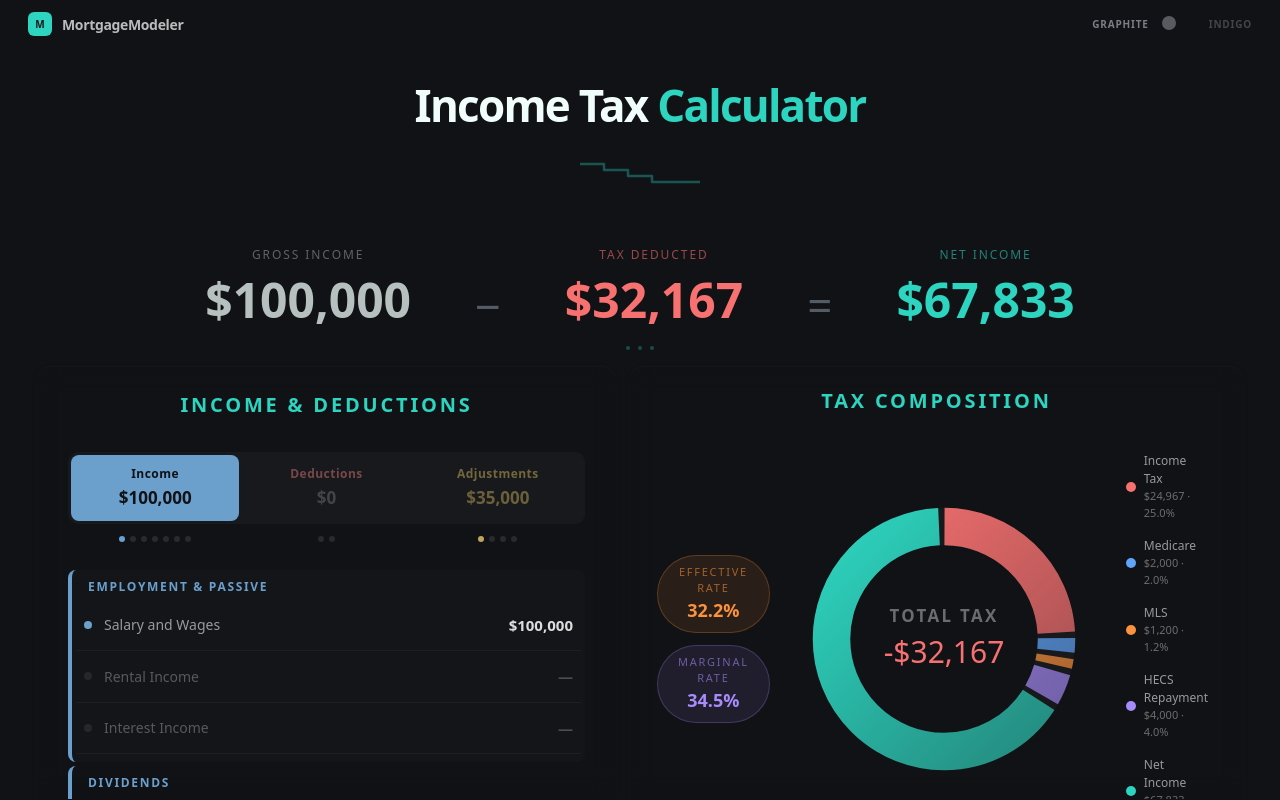
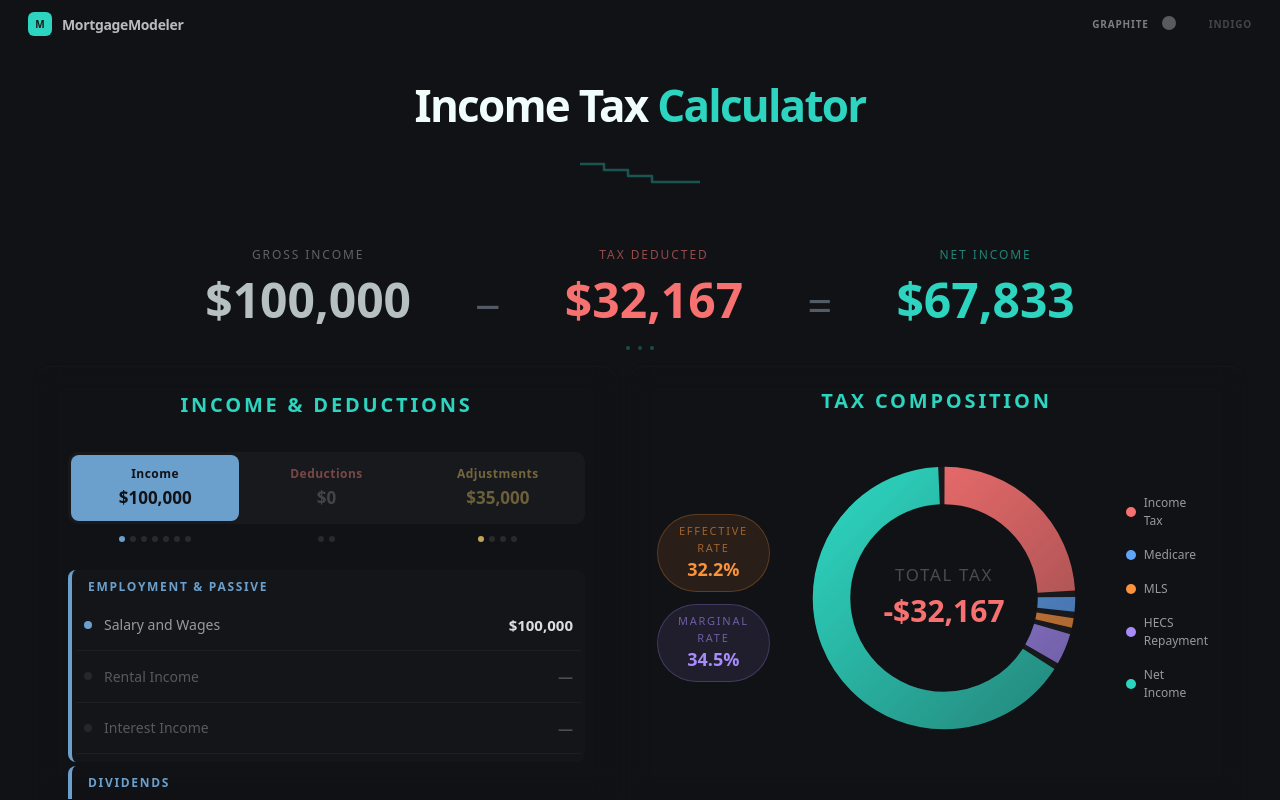
Before and after one commit to jordanlbf/MortgageModeler, a Next.js app in the folder frontend/: page /tax in a window 1280 px wide. Built offline with nearby package versions, Linux system fonts and the light colour scheme.

Commit message:
feat(tax): interactive donut hover, simplified legend, progress dots with completion tick

```diff
--- a/frontend/src/components/tax/TaxBreakdown.tsx
+++ b/frontend/src/components/tax/TaxBreakdown.tsx
@@ -27,12 +27,13 @@ const CARD_STYLE = { borderTopWidth: 3, borderTopColor: t.accentBorder, backgrou
 
 const GAP = 0.008; // ~0.8% of circumference per gap
 
-function DonutChart({ segments, totalTax, hoveredKey, onHover, onClick }: {
+function DonutChart({ segments, totalTax, hoveredKey, onHover, onClick, activeSegment }: {
   segments: { key: string; label: string; color: string; value: number }[];
   totalTax: number;
   hoveredKey: string | null;
   onHover: (key: string | null) => void;
   onClick: (key: string) => void;
+  activeSegment: { label: string; value: number; pct: string; color: string; isDeduction: boolean } | null;
 }) {
   const visible = segments.filter((s) => s.value > 0);
   const total = segments.reduce((sum, s) => sum + s.value, 0);
@@ -81,12 +82,17 @@ function DonutChart({ segments, totalTax, hoveredKey, onHover, onClick }: {
           />
         );
       })}
-      <text x="80" y="71" textAnchor="middle" className="fill-muted/40 text-[9px] font-semibold uppercase tracking-[0.14em]">
-        Total tax
+      <text x="80" y={activeSegment ? 68 : 71} textAnchor="middle" className="text-[9px] font-medium uppercase tracking-widest" style={{ transition: "all 0.2s" }} fill={activeSegment ? activeSegment.color : "rgba(161,161,170,0.4)"}>
+        {activeSegment ? activeSegment.label : "Total Tax"}
       </text>
-      <text x="80" y="93" textAnchor="middle" fill="#f87171" className="text-[16px] font-light tabular-nums">
-        {`-${formatCurrencyShort(totalTax)}`}
+      <text x="80" y={activeSegment ? 88 : 93} textAnchor="middle" className="text-[16px] font-bold tabular-nums" style={{ transition: "all 0.2s" }} fill={activeSegment ? activeSegment.color : "#f87171"}>
+        {activeSegment ? `${activeSegment.isDeduction ? "-" : ""}${formatCurrencyShort(activeSegment.value)}` : `-${formatCurrencyShort(totalTax)}`}
       </text>
+      {activeSegment && (
+        <text x="80" y="103" textAnchor="middle" className="text-[8px] font-medium tabular-nums" fill={activeSegment.color} opacity="0.6">
+          {activeSegment.pct}%
+        </text>
+      )}
     </svg>
   );
 }
@@ -229,6 +235,11 @@ export default function TaxComposition({
   const taxSegments = allSegments.filter((s) => s.key !== "net_income");
   const gross = taxableIncome > 0 ? taxableIncome : totalTax + netIncome;
 
+  const activeSegData = activeKey ? allSegments.find((s) => s.key === activeKey) : null;
+  const activeSegment = activeSegData && total > 0
+    ? { label: activeSegData.label, value: activeSegData.value, pct: ((activeSegData.value / total) * 100).toFixed(1), color: activeSegData.color, isDeduction: activeSegData.key !== "net_income" }
+    : null;
+
   return (
     <GlassCard className="flex flex-1 min-h-0 flex-col" style={CARD_STYLE}>
       <div className="custom-scrollbar flex flex-col items-center gap-8 overflow-y-auto px-7 py-5">
@@ -264,13 +275,12 @@ export default function TaxComposition({
 
           {/* Donut — centre */}
           <div className="mx-6 shrink-0">
-            <DonutChart segments={allSegments} totalTax={totalTax} hoveredKey={activeKey} onHover={handleHover} onClick={handleClick} />
+            <DonutChart segments={allSegments} totalTax={totalTax} hoveredKey={activeKey} onHover={handleHover} onClick={handleClick} activeSegment={activeSegment} />
           </div>
 
           {/* Legend — right */}
           <div className="flex flex-1 flex-col gap-2">
             {allSegments.filter((s) => s.value > 0).map((s) => {
-              const pct = total > 0 ? ((s.value / total) * 100).toFixed(1) : "0.0";
               const isHovered = activeKey === s.key;
               const isDimmed = activeKey != null && !isHovered;
               return (
@@ -287,12 +297,7 @@ export default function TaxComposition({
                   onClick={() => handleClick(s.key)}
                 >
                   <div className="h-2.5 w-2.5 shrink-0 rounded-full" style={{ background: s.color }} />
-                  <div className="flex flex-col">
-                    <span className="text-[12px] font-medium text-muted/60">{s.label}</span>
-                    <span className="text-[11px] tabular-nums text-muted/40">
-                      {formatCurrencyShort(s.value)} · {pct}%
-                    </span>
-                  </div>
+                  <span className="text-[12px] font-medium text-muted/60">{s.label}</span>
                 </div>
               );
             })}
```
